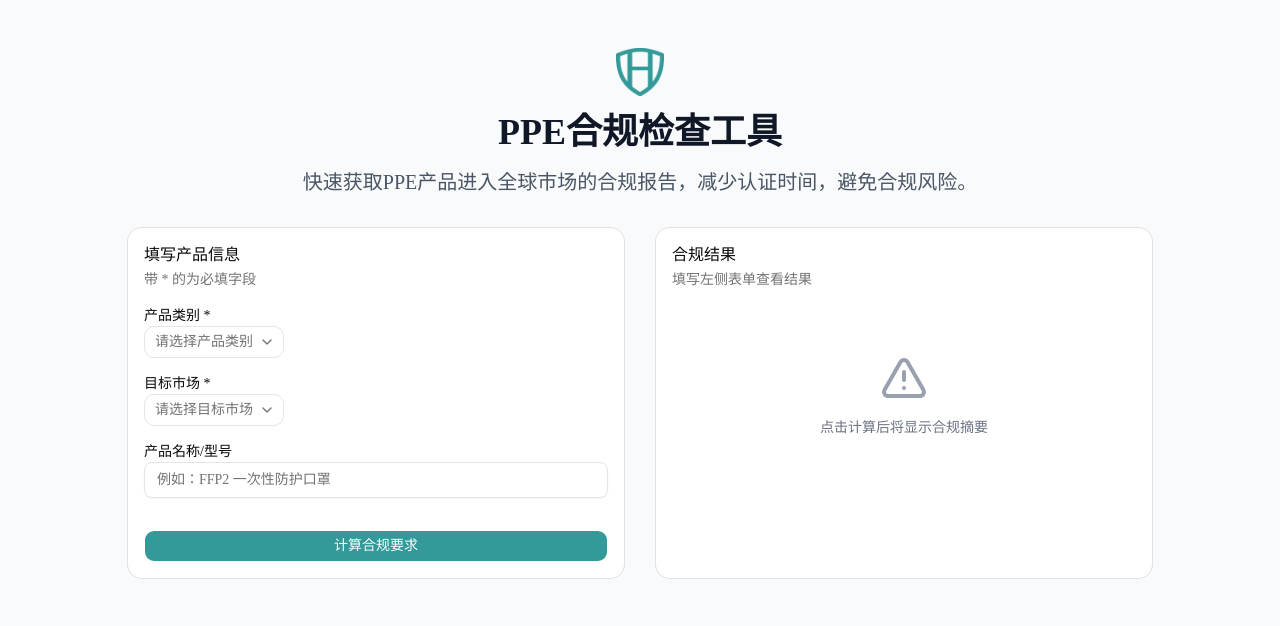
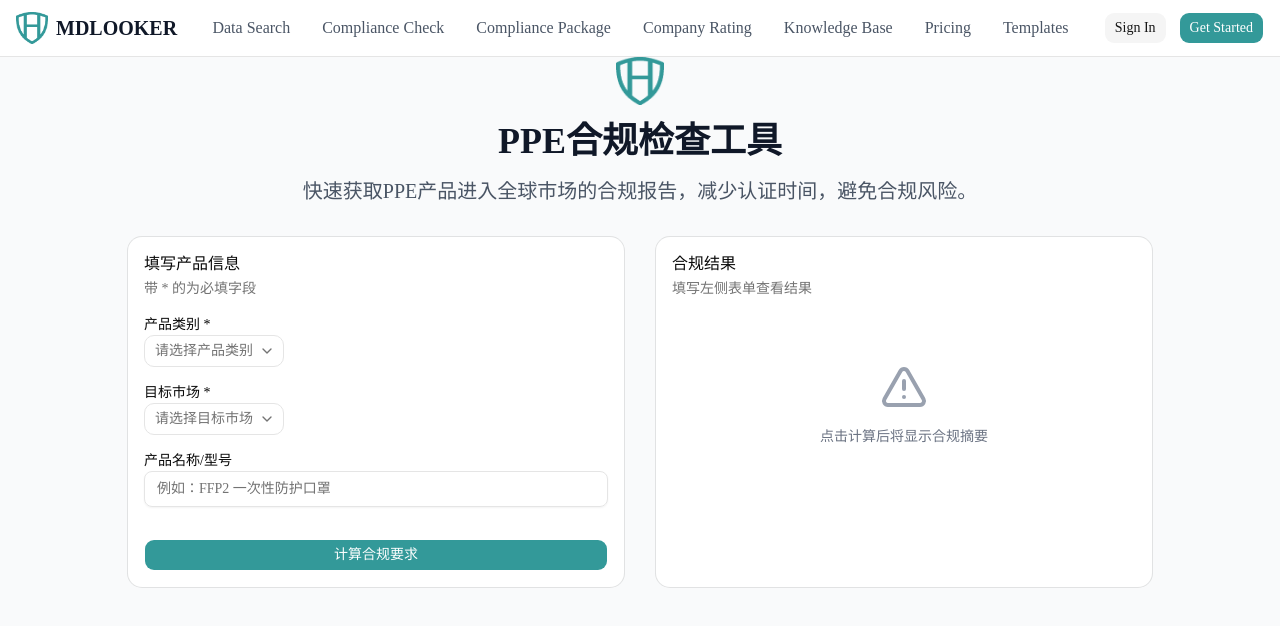
Before and after one commit to tianshanxyz/mdlooker-ppe, a Next.js app: page /compliance-check in a window 1280 px wide. Shown: the top 626 px of the page. Built offline with nearby package versions, Linux system fonts and the light colour scheme.

Commit message:
feat: add Navbar to compliance check page

```diff
--- a/package.json
+++ b/package.json
@@ -21,6 +21,7 @@
     "dotenv": "^17.4.2",
     "lucide-react": "^1.8.0",
     "next": "16.2.3",
+    "next-intl": "^4.9.1",
     "next-themes": "^0.4.6",
     "nodemailer": "^8.0.5",
     "pg": "^8.20.0",
--- a/src/app/compliance-check/ComplianceCheckContent.tsx
+++ b/src/app/compliance-check/ComplianceCheckContent.tsx
@@ -5,9 +5,10 @@
 import { Card, CardContent, CardDescription, CardFooter, CardHeader, CardTitle } from "@/components/ui/card";
 import { Input } from "@/components/ui/input";
 import { Select, SelectContent, SelectItem, SelectTrigger, SelectValue } from "@/components/ui/select";
-import { ShieldCheck, Send, CheckCircle, AlertTriangle } from "lucide-react";
+import { ShieldCheck, Send, CheckCircle, AlertTriangle, FileDown } from "lucide-react";
 import emailjs from '@emailjs/browser';
 import Link from "next/link";
+import Navbar from "@/components/Navbar";
 
 const complianceRules = {
   masks: {
@@ -155,8 +156,9 @@
 
   if (submitted) {
     return (
-      <div className="min-h-screen bg-gray-50 py-12">
-        <div className="container mx-auto px-4">
+      <div className="min-h-screen bg-gray-50">
+        <Navbar />
+        <div className="container mx-auto px-4 py-12">
           <div className="max-w-3xl mx-auto">
             <Card className="text-center">
               <CardHeader>
@@ -219,8 +221,9 @@
   }
 
   return (
-    <div className="min-h-screen bg-gray-50 py-12">
-      {/* 全局提示 */}
+    <div className="min-h-screen bg-gray-50">
+      <Navbar />
+      {/* Global Notification */}
       {notification && (
         <div className={`fixed top-4 left-1/2 transform -translate-x-1/2 z-50 px-6 py-3 rounded-lg shadow-lg max-w-md w-full flex items-center gap-3 ${
           notification.type === 'success' ? 'bg-green-50 border border-green-200 text-green-800' : 'bg-red-50 border border-red-200 text-red-800'
```
Also changed, not shown: 2 other files (tests, documents, lock files or other folders).
